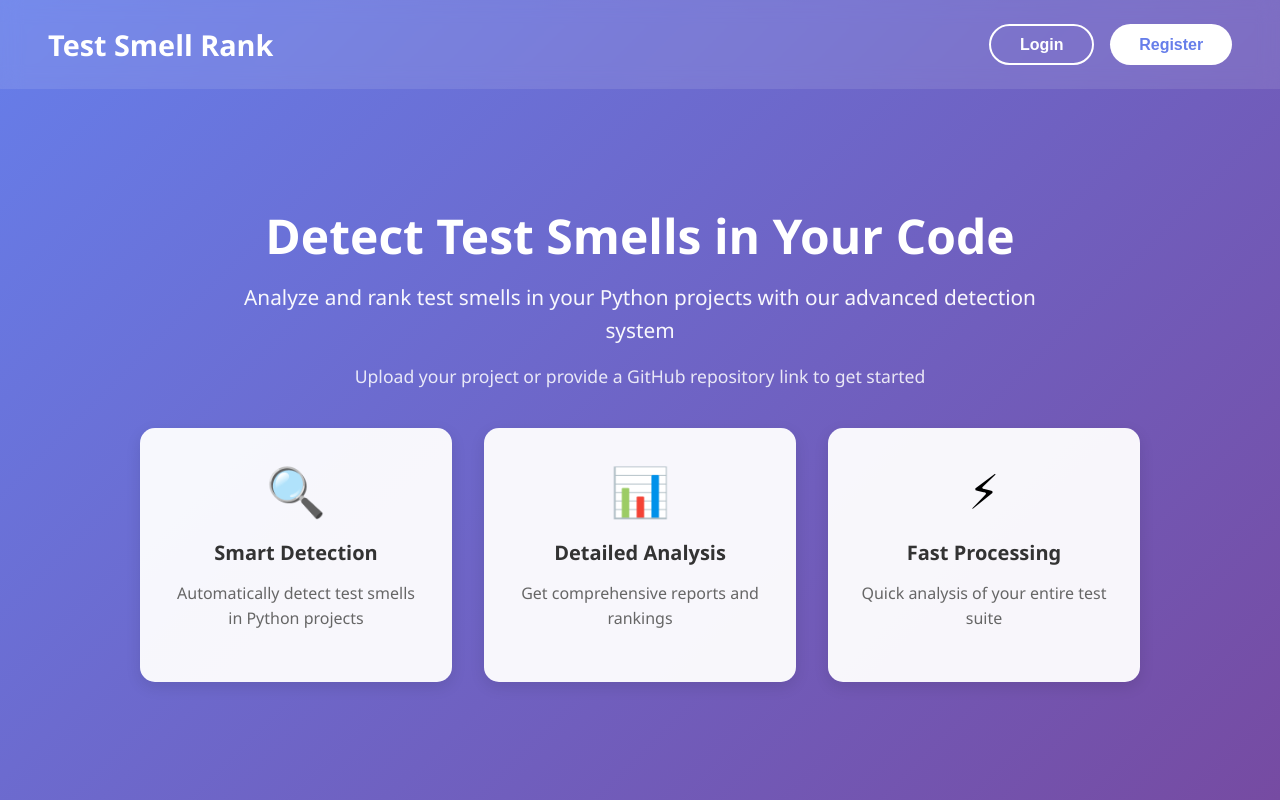
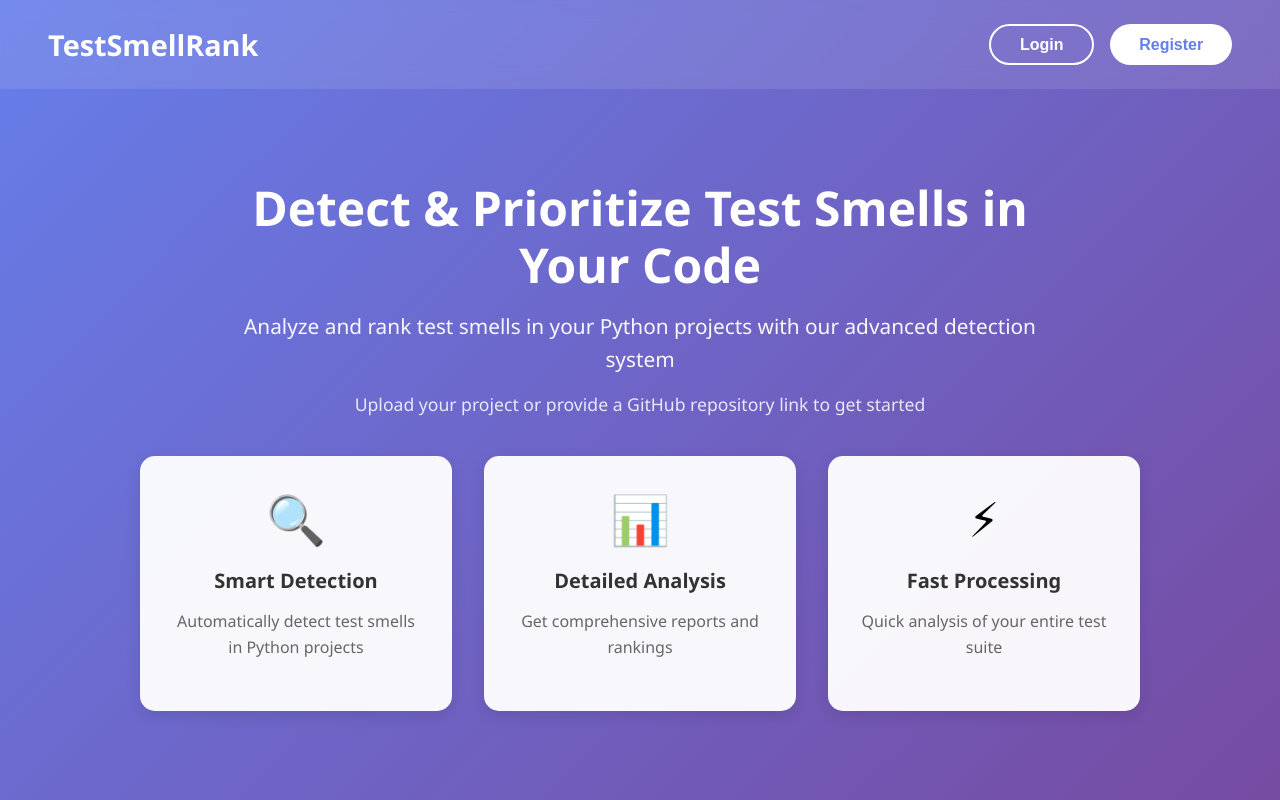
Before and after one commit to TANJUMAJERIN/testsmellRank, a React (Vite) app in the folder frontend/: page / in a window 1280 px wide. Built offline with nearby package versions, Linux system fonts and the light colour scheme.

Commit message:
some frontend changed

```diff
--- a/frontend/index.html
+++ b/frontend/index.html
@@ -4,7 +4,7 @@
     <meta charset="UTF-8" />
     <link rel="icon" type="image/svg+xml" href="/vite.svg" />
     <meta name="viewport" content="width=device-width, initial-scale=1.0" />
-    <title>Test Smell Rank</title>
+    <title>TestSmellRank</title>
   </head>
   <body>
     <div id="root"></div>
--- a/frontend/src/pages/Compare.jsx
+++ b/frontend/src/pages/Compare.jsx
@@ -168,8 +168,8 @@ const Compare = () => {
                             {row.run2_rank != null ? `#${row.run2_rank}` : <span className="new-tag">new</span>}
                           </td>
                           <td className="change-cell">{renderRankChange(row.rank_change)}</td>
-                          <td className="score-cell">{row.run1_score?.toFixed(4) ?? ""}</td>
-                          <td className="score-cell">{row.run2_score?.toFixed(4) ?? ""}</td>
+                          <td className="cmp-score-cell">{row.run1_score?.toFixed(4) ?? ""}</td>
+                          <td className="cmp-score-cell">{row.run2_score?.toFixed(4) ?? ""}</td>
                           <td className="change-cell">{renderScoreChange(row.score_change)}</td>
                         </tr>
                       );
--- a/frontend/src/pages/Dashboard.jsx
+++ b/frontend/src/pages/Dashboard.jsx
@@ -102,7 +102,7 @@ const Dashboard = () => {
       {/* ── Top Navbar ─────────────────────────────────────────── */}
       <nav className="navbar">
         <div className="navbar-content">
-          <h1 className="navbar-title">Test Smell Rank</h1>
+          <h1 className="navbar-title">TestSmellRank</h1>
           <div className="navbar-right">
             <span className="user-name">Welcome, {user?.full_name}!</span>
             <button onClick={handleLogout} className="logout-button">
@@ -229,7 +229,7 @@ const Dashboard = () => {
                             })
                           }
                         >
-                          👁
+                          View project
                         </button>
                         <button
                           className="action-btn del-btn"
--- a/frontend/src/pages/Landing.jsx
+++ b/frontend/src/pages/Landing.jsx
@@ -9,7 +9,7 @@ const Landing = () => {
     <div className="landing-container">
       {/* Header */}
       <header className="landing-header">
-        <h1 className="brand-title">Test Smell Rank</h1>
+        <h1 className="brand-title">TestSmellRank</h1>
         <div className="auth-buttons">
           <button
             className="btn btn-login"
@@ -29,7 +29,7 @@ const Landing = () => {
       {/* Main Content */}
       <div className="landing-content">
         <div className="hero-section">
-          <h2 className="hero-title">Detect Test Smells in Your Code</h2>
+          <h2 className="hero-title">Detect & Prioritize Test Smells in Your Code</h2>
           <p className="hero-subtitle">
             Analyze and rank test smells in your Python projects with our advanced detection system
           </p>
--- a/frontend/src/pages/Login.jsx
+++ b/frontend/src/pages/Login.jsx
@@ -39,7 +39,7 @@ const Login = () => {
     <div className="auth-container">
       <div className="auth-card">
         <div className="auth-header">
-          <h1>Test Smell Rank</h1>
+          <h1>TestSmellRank</h1>
           <p>Sign in to your account</p>
         </div>
 
--- a/frontend/src/pages/ProjectDetail.jsx
+++ b/frontend/src/pages/ProjectDetail.jsx
@@ -169,7 +169,7 @@ const ProjectDetail = () => {
     <div className="pd-container">
       <nav className="navbar">
         <div className="navbar-content">
-          <h1 className="navbar-title">Test Smell Rank</h1>
+          <h1 className="navbar-title">TestSmellRank</h1>
           <div className="navbar-right">
             <span className="user-name">Welcome, {user?.full_name}!</span>
             <button onClick={handleLogout} className="logout-button">
@@ -329,7 +329,7 @@ const ProjectDetail = () => {
                             className="view-btn"
                             onClick={() => handleViewRun(run.id)}
                           >
-                            View Results
+                            View Smell Detection & Rankings
                           </button>
                         )}
                         {run.status === "failed" && (
@@ -359,7 +359,7 @@ const ProjectDetail = () => {
                           >
                             {surveyPanelRunId === run.id
                               ? "Hide Survey"
-                              : "Survey"}
+                              : "Developer Survey & Combined Score"}
                           </button>
                         )}
                       </td>
--- a/frontend/src/pages/QuadrantResults.jsx
+++ b/frontend/src/pages/QuadrantResults.jsx
@@ -122,7 +122,7 @@ const QuadrantResults = () => {
     <div className="qr-container">
       <nav className="navbar">
         <div className="navbar-content">
-          <h1 className="navbar-title">Test Smell Rank</h1>
+          <h1 className="navbar-title">TestSmellRank</h1>
           <div className="navbar-right">
             <span className="user-name">Welcome, {user?.full_name}!</span>
             <button onClick={handleLogout} className="logout-button">
--- a/frontend/src/pages/QuickAnalysis.jsx
+++ b/frontend/src/pages/QuickAnalysis.jsx
@@ -119,7 +119,7 @@ const QuickAnalysis = () => {
       {/* ── Navbar ─────────────────────────────────────────────── */}
       <nav className="navbar">
         <div className="navbar-content">
-          <h1 className="navbar-title">Test Smell Rank</h1>
+          <h1 className="navbar-title">TestSmellRank</h1>
           <div className="navbar-right">
             <span className="user-name">Welcome, {user?.full_name}!</span>
             <button onClick={handleLogout} className="logout-button">
--- a/frontend/src/pages/Register.jsx
+++ b/frontend/src/pages/Register.jsx
@@ -48,7 +48,7 @@ const Register = () => {
     <div className="auth-container">
       <div className="auth-card">
         <div className="auth-header">
-          <h1>Test Smell Rank</h1>
+          <h1>TestSmellRank</h1>
           <p>Create your account</p>
         </div>
 
--- a/frontend/src/pages/Results.jsx
+++ b/frontend/src/pages/Results.jsx
@@ -93,7 +93,7 @@ const Results = () => {
     <div className="results-container">
       <nav className="navbar">
         <div className="navbar-content">
-          <h1 className="navbar-title">Test Smell Rank</h1>
+          <h1 className="navbar-title">TestSmellRank</h1>
           <div className="navbar-right">
             <span className="user-name">Welcome, {user?.full_name}!</span>
             <button onClick={handleLogout} className="logout-button">
@@ -152,17 +152,6 @@ const Results = () => {
                 </div>
               </div>
 
-              <div className="summary-card card-success">
-                <div className="summary-icon">📊</div>
-                <div className="summary-info">
-                  <h3>
-                    {results.total_files > 0
-                      ? (results.total_smells / results.total_files).toFixed(1)
-                      : 0}
-                  </h3>
-                  <p>Avg Smells per File</p>
-                </div>
-              </div>
             </div>
 
             {/* Smell Type Breakdown */}
@@ -332,7 +321,7 @@ const Results = () => {
             {/* Detailed Results Table */}
             {results.details && results.details.length > 0 ? (
               <div className="smell-details">
-                <h3>Detailed Results by File</h3>
+                <h3>Detailed Smell Detection Results by File</h3>
                 <div className="table-container">
                   <table className="results-table">
                     <thead>
--- a/frontend/src/pages/Survey.jsx
+++ b/frontend/src/pages/Survey.jsx
@@ -127,7 +127,7 @@ const Survey = () => {
   return (
     <div className="survey-page">
       <div className="survey-header">
-        <h1>Test Smell Rank</h1>
+        <h1>TestSmellRank</h1>
         <p>Developer Perception Survey</p>
       </div>
 
```
Also changed, not shown: frontend/src/pages/Compare.css (+96 -32 lines), 1 other file (tests, documents, lock files or other folders).
